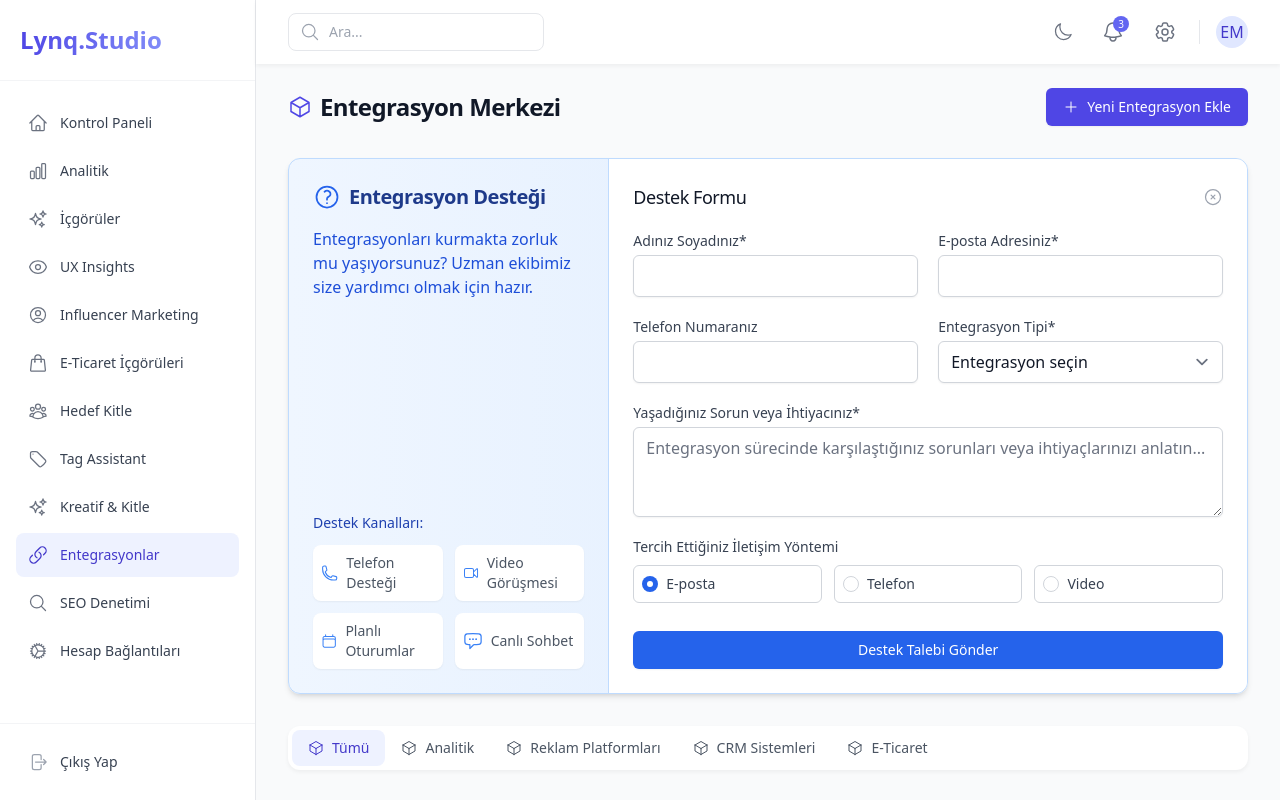
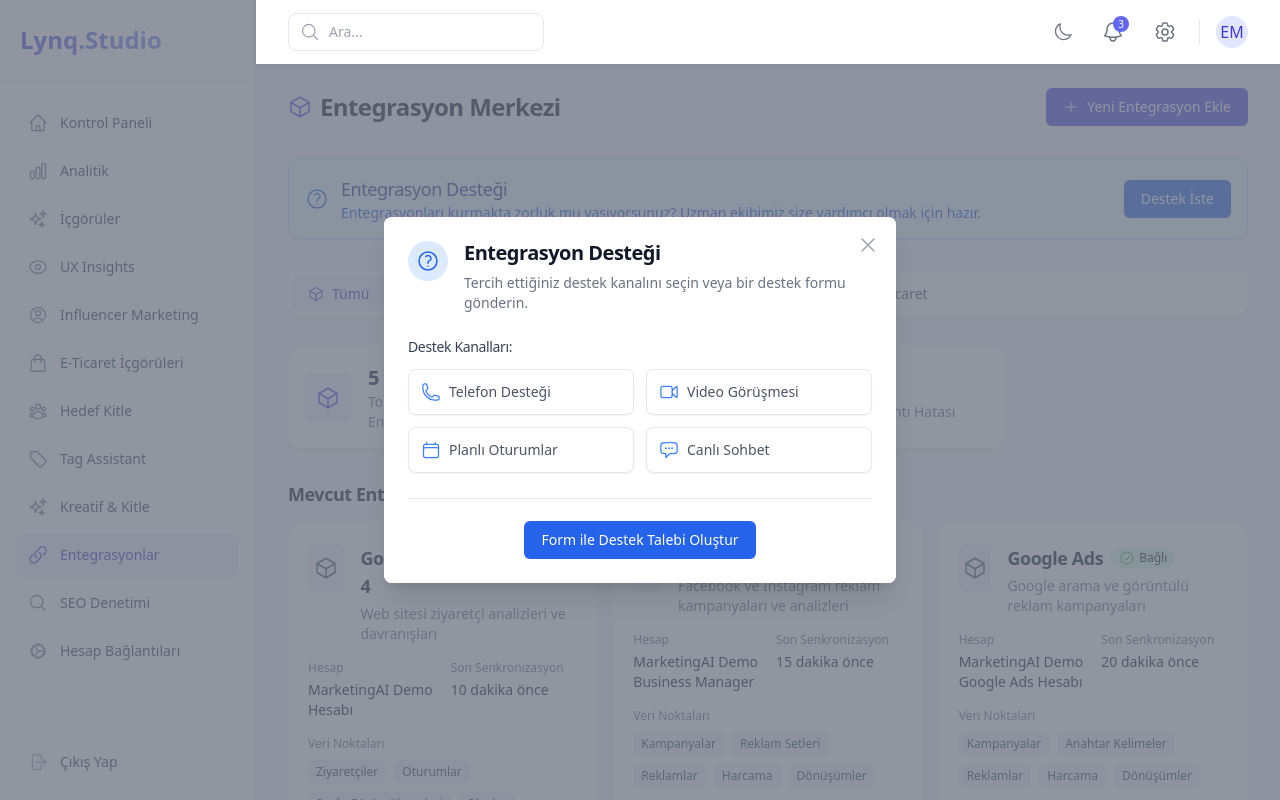
Before and after one commit to ertasemre/marketing-project, a React (Vite) app: page /integrations in a window 1280 px wide. Both pictures are taken after a click on the button "Destek İste". Shown: the top 800 px of the page. Built offline with nearby package versions, Linux system fonts and the light colour scheme; a web font is replaced by a local one.

Commit message:
Entegrasyon Desteği alanı kompakt hale getirildi ve destek formu pop-up modal içerisine taşındı

```diff
--- a/package.json
+++ b/package.json
@@ -10,6 +10,7 @@
     "preview": "vite preview"
   },
   "dependencies": {
+    "@headlessui/react": "^2.2.2",
     "@heroicons/react": "^2.2.0",
     "@tailwindcss/forms": "^0.5.10",
     "react": "^19.0.0",
--- a/src/pages/IntegrationsCenter.tsx
+++ b/src/pages/IntegrationsCenter.tsx
@@ -1,4 +1,5 @@
-import { useState } from 'react';
+import { useState, Fragment } from 'react';
+import { Dialog, Transition } from '@headlessui/react';
 import {
   CubeIcon,
   PlusIcon,
@@ -19,7 +20,8 @@ import {
   PhoneIcon,
   VideoCameraIcon,
   CalendarIcon,
-  ChatBubbleLeftEllipsisIcon
+  ChatBubbleLeftEllipsisIcon,
+  XMarkIcon
 } from '@heroicons/react/24/outline';
 
 // Mock veri
@@ -389,6 +391,7 @@ const AvailableIntegrationCard = ({ integration, onConnect }: AvailableIntegrati
 const IntegrationsCenter = () => {
   const [selectedCategory, setSelectedCategory] = useState<string>('all');
   const [integrations] = useState<Integration[]>(mockIntegrations);
+  const [showSupportModal, setShowSupportModal] = useState(false);
   const [showSupportForm, setShowSupportForm] = useState(false);
   const [supportFormData, setSupportFormData] = useState({
     name: '',
@@ -426,6 +429,7 @@ const IntegrationsCenter = () => {
     e.preventDefault();
     // Burada API'ye form verileri gönderilebilir
     alert('Destek talebiniz alındı. En kısa sürede sizinle iletişime geçeceğiz!');
+    setShowSupportModal(false);
     setShowSupportForm(false);
     setSupportFormData({
       name: '',
@@ -435,6 +439,12 @@ const IntegrationsCenter = () => {
       description: '',
       preferredContact: 'email'
     });
+  };
+
+  // Destek kanalını seç
+  const selectSupportChannel = (channel: string) => {
+    alert(`${channel} kanalı üzerinden en kısa sürede sizinle iletişime geçeceğiz.`);
+    setShowSupportModal(false);
   };
 
   // Handler functions
@@ -523,68 +533,130 @@ const IntegrationsCenter = () => {
         </button>
       </div>
 
-      {/* Entegrasyon Destek Alanı */}
-      <div className="bg-gradient-to-r from-blue-50 to-blue-100 dark:from-blue-900/20 dark:to-blue-800/20 border border-blue-200 dark:border-blue-800 rounded-xl shadow-md overflow-hidden">
-        <div className="flex flex-col md:flex-row">
-          {/* Left side - info */}
-          <div className="md:w-1/3 p-6 flex flex-col justify-between">
+      {/* Kompakt Entegrasyon Destek Alanı */}
+      <div className="bg-blue-50 dark:bg-blue-900/20 border border-blue-200 dark:border-blue-800 rounded-xl p-4 shadow-sm">
+        <div className="flex items-center justify-between">
+          <div className="flex items-center">
+            <QuestionMarkCircleIcon className="h-6 w-6 text-blue-600 dark:text-blue-400 mr-3" aria-hidden="true" />
             <div>
-              <div className="flex items-center mb-4">
-                <QuestionMarkCircleIcon className="h-7 w-7 text-blue-600 dark:text-blue-400" aria-hidden="true" />
-                <h2 className="ml-2 text-xl font-semibold text-blue-900 dark:text-blue-300">Entegrasyon Desteği</h2>
-              </div>
-              <p className="text-blue-700 dark:text-blue-400 mb-6">
+              <h2 className="text-lg font-medium text-blue-900 dark:text-blue-300">Entegrasyon Desteği</h2>
+              <p className="text-sm text-blue-700 dark:text-blue-400">
                 Entegrasyonları kurmakta zorluk mu yaşıyorsunuz? Uzman ekibimiz size yardımcı olmak için hazır.
               </p>
-
-              {!showSupportForm && (
+            </div>
+          </div>
           <button
-                  onClick={() => setShowSupportForm(true)}
-                  className="w-full inline-flex items-center justify-center px-4 py-2 border border-transparent rounded-md shadow-sm text-sm font-medium text-white bg-blue-600 hover:bg-blue-700 focus:outline-none focus:ring-2 focus:ring-blue-500"
+            onClick={() => setShowSupportModal(true)}
+            className="ml-4 px-4 py-2 border border-transparent rounded-md shadow-sm text-sm font-medium text-white bg-blue-600 hover:bg-blue-700 focus:outline-none focus:ring-2 focus:ring-blue-500"
           >
             Destek İste
           </button>
-              )}
+        </div>
       </div>
 
-            <div className="mt-6">
-              <p className="text-sm font-medium text-blue-800 dark:text-blue-300 mb-3">Destek Kanalları:</p>
-              <div className="grid grid-cols-2 gap-3">
-                <div className="flex items-center p-2 bg-white dark:bg-gray-800 rounded-lg shadow-sm">
-                  <PhoneIcon className="h-5 w-5 text-blue-500 dark:text-blue-400" />
-                  <span className="ml-2 text-sm text-gray-600 dark:text-gray-300">Telefon Desteği</span>
+      {/* Destek Modal */}
+      <Transition.Root show={showSupportModal} as={Fragment}>
+        <Dialog as="div" className="relative z-10" onClose={setShowSupportModal}>
+          <Transition.Child
+            as={Fragment}
+            enter="ease-out duration-300"
+            enterFrom="opacity-0"
+            enterTo="opacity-100"
+            leave="ease-in duration-200"
+            leaveFrom="opacity-100"
+            leaveTo="opacity-0"
+          >
+            <div className="fixed inset-0 bg-gray-500 bg-opacity-75 transition-opacity" />
+          </Transition.Child>
+
+          <div className="fixed inset-0 z-10 overflow-y-auto">
+            <div className="flex min-h-full items-center justify-center p-4 text-center sm:p-0">
+              <Transition.Child
+                as={Fragment}
+                enter="ease-out duration-300"
+                enterFrom="opacity-0 translate-y-4 sm:translate-y-0 sm:scale-95"
+                enterTo="opacity-100 translate-y-0 sm:scale-100"
+                leave="ease-in duration-200"
+                leaveFrom="opacity-100 translate-y-0 sm:scale-100"
+                leaveTo="opacity-0 translate-y-4 sm:translate-y-0 sm:scale-95"
+              >
+                <Dialog.Panel className="relative transform overflow-hidden rounded-lg bg-white dark:bg-gray-800 text-left shadow-xl transition-all sm:my-8 w-full sm:max-w-lg">
+                  <div className="absolute top-0 right-0 pt-4 pr-4">
+                    <button
+                      type="button"
+                      className="rounded-md bg-white dark:bg-gray-800 text-gray-400 hover:text-gray-500 focus:outline-none"
+                      onClick={() => setShowSupportModal(false)}
+                    >
+                      <span className="sr-only">Kapat</span>
+                      <XMarkIcon className="h-6 w-6" aria-hidden="true" />
+                    </button>
                   </div>
-                <div className="flex items-center p-2 bg-white dark:bg-gray-800 rounded-lg shadow-sm">
-                  <VideoCameraIcon className="h-5 w-5 text-blue-500 dark:text-blue-400" />
-                  <span className="ml-2 text-sm text-gray-600 dark:text-gray-300">Video Görüşmesi</span>
+
+                  <div className="bg-white dark:bg-gray-800 px-4 pt-5 pb-4 sm:p-6">
+                    <div className="sm:flex sm:items-start">
+                      <div className="mx-auto flex h-12 w-12 flex-shrink-0 items-center justify-center rounded-full bg-blue-100 dark:bg-blue-900 sm:mx-0 sm:h-10 sm:w-10">
+                        <QuestionMarkCircleIcon className="h-6 w-6 text-blue-600 dark:text-blue-400" aria-hidden="true" />
                       </div>
-                <div className="flex items-center p-2 bg-white dark:bg-gray-800 rounded-lg shadow-sm">
-                  <CalendarIcon className="h-5 w-5 text-blue-500 dark:text-blue-400" />
-                  <span className="ml-2 text-sm text-gray-600 dark:text-gray-300">Planlı Oturumlar</span>
-                </div>
-                <div className="flex items-center p-2 bg-white dark:bg-gray-800 rounded-lg shadow-sm">
-                  <ChatBubbleLeftEllipsisIcon className="h-5 w-5 text-blue-500 dark:text-blue-400" />
-                  <span className="ml-2 text-sm text-gray-600 dark:text-gray-300">Canlı Sohbet</span>
-                </div>
+                      <div className="mt-3 text-center sm:ml-4 sm:mt-0 sm:text-left">
+                        <Dialog.Title as="h3" className="text-xl font-semibold leading-6 text-gray-900 dark:text-white">
+                          Entegrasyon Desteği
+                        </Dialog.Title>
+                        <div className="mt-2">
+                          <p className="text-sm text-gray-500 dark:text-gray-400">
+                            Tercih ettiğiniz destek kanalını seçin veya bir destek formu gönderin.
+                          </p>
                         </div>
                       </div>
                     </div>
 
-          {/* Right side - form */}
-          {showSupportForm && (
-            <div className="md:w-2/3 bg-white dark:bg-gray-800 p-6 border-t md:border-t-0 md:border-l border-blue-200 dark:border-blue-800">
-              <div className="flex justify-between items-center mb-5">
-                <h3 className="text-lg font-medium text-gray-900 dark:text-white">Destek Formu</h3>
+                    {!showSupportForm ? (
+                      <div className="mt-6">
+                        <h4 className="text-sm font-medium text-gray-700 dark:text-gray-300 mb-3">Destek Kanalları:</h4>
+                        <div className="grid grid-cols-2 gap-3 mb-6">
                           <button
-                  onClick={() => setShowSupportForm(false)}
-                  className="text-gray-400 hover:text-gray-500"
+                            onClick={() => selectSupportChannel('Telefon Desteği')}
+                            className="flex items-center p-3 bg-white dark:bg-gray-700 border border-gray-200 dark:border-gray-600 rounded-lg shadow-sm hover:bg-gray-50 dark:hover:bg-gray-600 transition-colors"
                           >
-                  <XCircleIcon className="h-5 w-5" />
+                            <PhoneIcon className="h-5 w-5 text-blue-500 dark:text-blue-400" />
+                            <span className="ml-2 text-sm text-gray-600 dark:text-gray-300">Telefon Desteği</span>
+                          </button>
+                          <button
+                            onClick={() => selectSupportChannel('Video Görüşmesi')}
+                            className="flex items-center p-3 bg-white dark:bg-gray-700 border border-gray-200 dark:border-gray-600 rounded-lg shadow-sm hover:bg-gray-50 dark:hover:bg-gray-600 transition-colors"
+                          >
+                            <VideoCameraIcon className="h-5 w-5 text-blue-500 dark:text-blue-400" />
+                            <span className="ml-2 text-sm text-gray-600 dark:text-gray-300">Video Görüşmesi</span>
+                          </button>
+                          <button
+                            onClick={() => selectSupportChannel('Planlı Oturumlar')}
+                            className="flex items-center p-3 bg-white dark:bg-gray-700 border border-gray-200 dark:border-gray-600 rounded-lg shadow-sm hover:bg-gray-50 dark:hover:bg-gray-600 transition-colors"
+                          >
+                            <CalendarIcon className="h-5 w-5 text-blue-500 dark:text-blue-400" />
+                            <span className="ml-2 text-sm text-gray-600 dark:text-gray-300">Planlı Oturumlar</span>
+                          </button>
+                          <button
+                            onClick={() => selectSupportChannel('Canlı Sohbet')}
+                            className="flex items-center p-3 bg-white dark:bg-gray-700 border border-gray-200 dark:border-gray-600 rounded-lg shadow-sm hover:bg-gray-50 dark:hover:bg-gray-600 transition-colors"
+                          >
+                            <ChatBubbleLeftEllipsisIcon className="h-5 w-5 text-blue-500 dark:text-blue-400" />
+                            <span className="ml-2 text-sm text-gray-600 dark:text-gray-300">Canlı Sohbet</span>
                           </button>
                         </div>
 
-              <form onSubmit={handleSupportFormSubmit} className="space-y-5">
-                <div className="grid grid-cols-1 md:grid-cols-2 gap-5">
+                        <div className="text-center">
+                          <span className="inline-block w-full h-px bg-gray-200 dark:bg-gray-700 mb-4"></span>
+                          <button
+                            onClick={() => setShowSupportForm(true)}
+                            className="inline-flex items-center justify-center px-4 py-2 border border-transparent text-sm font-medium rounded-md text-white bg-blue-600 hover:bg-blue-700"
+                          >
+                            Form ile Destek Talebi Oluştur
+                          </button>
+                        </div>
+                      </div>
+                    ) : (
+                      <div className="mt-6">
+                        <form onSubmit={handleSupportFormSubmit} className="space-y-4">
+                          <div className="grid grid-cols-1 md:grid-cols-2 gap-4">
                             <div>
                               <label htmlFor="name" className="block text-sm font-medium text-gray-700 dark:text-gray-300 mb-1">
                                 Adınız Soyadınız*
@@ -716,10 +788,17 @@ const IntegrationsCenter = () => {
                             </div>
                           </div>
 
-                <div className="pt-2">
+                          <div className="flex justify-end space-x-3 pt-2">
+                            <button
+                              type="button"
+                              onClick={() => setShowSupportForm(false)}
+                              className="inline-flex items-center px-4 py-2 border border-gray-300 dark:border-gray-600 rounded-md shadow-sm text-sm font-medium text-gray-700 dark:text-gray-200 bg-white dark:bg-gray-700 hover:bg-gray-50 dark:hover:bg-gray-600 focus:outline-none focus:ring-2 focus:ring-offset-2 focus:ring-gray-500"
+                            >
+                              Geri
+                            </button>
                             <button
                               type="submit"
-                    className="w-full inline-flex justify-center items-center px-4 py-2 border border-transparent rounded-md shadow-sm text-sm font-medium text-white bg-blue-600 hover:bg-blue-700 focus:outline-none focus:ring-2 focus:ring-offset-2 focus:ring-blue-500"
+                              className="inline-flex items-center px-4 py-2 border border-transparent rounded-md shadow-sm text-sm font-medium text-white bg-blue-600 hover:bg-blue-700 focus:outline-none focus:ring-2 focus:ring-offset-2 focus:ring-blue-500"
                             >
                               Destek Talebi Gönder
                             </button>
@@ -728,7 +807,12 @@ const IntegrationsCenter = () => {
                       </div>
                     )}
                   </div>
+                </Dialog.Panel>
+              </Transition.Child>
             </div>
+          </div>
+        </Dialog>
+      </Transition.Root>
 
       {/* Kategoriler */}
       <div className="bg-white rounded-xl shadow-soft-sm p-1 flex overflow-x-auto">
```
Also changed, not shown: 1 other file (tests, documents, lock files or other folders). Lines whose indentation alone changed are shown as unchanged.
